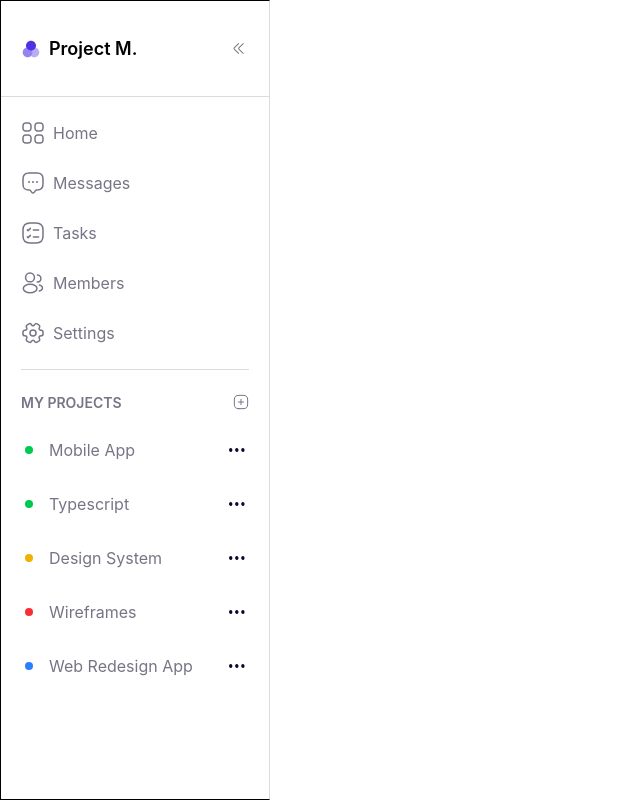
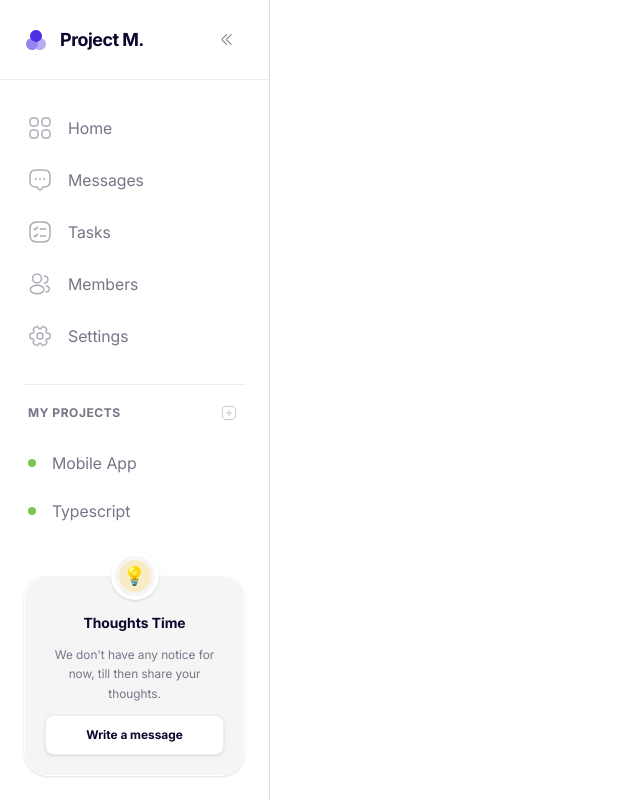
Before and after one commit to mr-asad-git/project-management, a React (Vite) app: page / in a window 1280 px wide. Shown: the whole page, without its empty margins (0-640 px from the left). Built offline with nearby package versions, Linux system fonts and the light colour scheme; a web font is replaced by a local one.

Commit message:
Optimized Sidebar | Applied transition

```diff
--- a/src/App.jsx
+++ b/src/App.jsx
@@ -1,9 +1,15 @@
-import React from 'react'
+import React, { useState } from 'react'
 import Sidebar from './components/Sidebar'
 
 const App = () => {
+  const [sidebar, setSideBar] = useState(true);
+
+  const toggleSidebar = () => {
+    setSideBar(!sidebar);
+  }
+
   return (
-    <Sidebar />
+    <Sidebar sidebar={sidebar} setSideBar={setSideBar} toggleSidebar={toggleSidebar} />
   )
 }
 
--- a/src/components/Sidebar.jsx
+++ b/src/components/Sidebar.jsx
@@ -1,6 +1,6 @@
 import React from 'react'
 
-const Sidebar = () => {
+const Sidebar = ({ sidebar, setSideBar, toggleSidebar }) => {
 
     const Projects = [
         {
@@ -33,68 +33,106 @@ const Sidebar = () => {
         },
     ]
     return (
-        <div className='Sidebar h-screen w-[270px] border border-r-[var(--dark-gray)]'>
-            <div className='flex flex-col h-full'>
-                <div className='Header flex items-center justify-between gap-2 h-24 px-5 border-b w-full border-b-[var(--dark-gray)]'>
-                    <div className="logoText flex items-center gap-2">
-                        <img src="/logo.svg" className='h-[20px] w-[20px] object-contain' alt="" />
-                        <span className='font-[Inter] font-[600] text-[18px]'>Project M.</span>
+        <aside className={`Sidebar h-screen sticky top-0 left-0 ${sidebar ? "w-[270px]" : "w-[100px]"} transition-all duration-300 ease-in-out border-r border-[#DBDBDB] bg-white flex flex-col overflow-x-hidden overflow-y-auto scrollbar-hide select-none z-50`}>
+            <div className="flex flex-col h-full w-full"> {/* Ensure it takes full width of the parent aside */}
+                {/* Header */}
+                <div className={`Header flex items-center ${sidebar ? "justify-between px-6" : "justify-center"} h-20 border-b border-[#DBDBDB]/50`}>
+                    <div className={`flex items-center gap-3 overflow-hidden transition-all duration-300 ${sidebar ? "opacity-100 w-auto" : "opacity-0 w-0 hidden"}`}>
+                        <img src="/logo.svg" className='h-[24px] w-[24px] object-contain flex-shrink-0' alt="Logo" />
+                        <h1 className={`font-bold text-[18px] tracking-tight text-[#0D062D] whitespace-nowrap`}>
+                            Project M.
+                        </h1>
                     </div>
-                    <img src="/dashboardclose.svg" className='h-[20px] w-[20px] object-contain' alt="" />
-                </div>
-                <div className="Navigations flex flex-col gap-[10px] py-[1rem] mx-5 leading-[40px] border-b border-[var(--dark-gray)]">
-                    <div className="Navigation flex items-center gap-2">
-                        <img src="/navIcons/category.svg" className='h-[24px] w-[24px] object-contain' alt="" />
-                        <span className='text-[16px] font-[400] font-[Inter] text-[var(--text-color)]'>Home</span>
-                    </div>
-                    <div className="Navigation flex items-center gap-2">
-                        <img src="/navIcons/message.svg" className='h-[24px] w-[24px] object-contain' alt="" />
-                        <span className='text-[16px] font-[400] font-[Inter] text-[var(--text-color)]'>Messages</span>
-                    </div>
-                    <div className="Navigation flex items-center gap-2">
-                        <img src="/navIcons/task-square.svg" className='h-[24px] w-[24px] object-contain' alt="" />
-                        <span className='text-[16px] font-[400] font-[Inter] text-[var(--text-color)]'>Tasks</span>
-                    </div>
-                    <div className="Navigation flex items-center gap-2">
-                        <img src="/navIcons/users.svg" className='h-[24px] w-[24px] object-contain' alt="" />
-                        <span className='text-[16px] font-[400] font-[Inter] text-[var(--text-color)]'>Members</span>
-                    </div>
-                    <div className="Navigation flex items-center gap-2">
-                        <img src="/navIcons/settings.svg" className='h-[24px] w-[24px] object-contain' alt="" />
-                        <span className='text-[16px] font-[400] font-[Inter] text-[var(--text-color)]'>Settings</span>
+                    <div className="flex justify-center items-center h-20">
+                        <button
+                            onClick={toggleSidebar}
+                            className="p-1.5 hover:bg-gray-100 cursor-pointer rounded-lg p-2 transition-all duration-200 active:scale-90 flex-shrink-0"
+                        >
+                            <img
+                                src={sidebar ? "/dashboardclose.svg" : "/dashboardopen.svg"}
+                                className='h-[20px] w-[20px] object-contain'
+                                alt="Toggle"
+                            />
+                        </button>
                     </div>
                 </div>
-                <div className="Projects flex flex-col py-[1rem] gap-[10px]">
-                    <div className="ProjectsHeader flex items-center justify-between h-8 px-5 w-full">
-                        <span className='font-[Inter] font-[600] text-[14px] text-[var(--text-color)]'>MY PROJECTS</span>
-                        <img src="/add-task.svg" className='h-[16px] w-[16px] object-contain' alt="" />
+
+
+                {/* Nav Links */}
+                <nav className="Navigations flex flex-col gap-1 py-6 px-4">
+                    {[
+                        { icon: "/navIcons/category.svg", label: "Home" },
+                        { icon: "/navIcons/message.svg", label: "Messages" },
+                        { icon: "/navIcons/task-square.svg", label: "Tasks" },
+                        { icon: "/navIcons/users.svg", label: "Members" },
+                        { icon: "/navIcons/settings.svg", label: "Settings" },
+                    ].map((item, index) => (
+                        <div
+                            key={index}
+                            className={`flex items-center ${sidebar ? "px-3 py-3 gap-4" : "justify-center w-12 h-12 self-center"} rounded-xl transition-all duration-200 cursor-pointer group hover:bg-[#5030E5]/5`}
+                        >
+                            <img src={item.icon} className='h-[24px] w-[24px] object-contain flex-shrink-0 opacity-60 group-hover:opacity-100 transition-opacity' alt={item.label} />
+                            <span className={`text-[16px] font-medium text-[#787486] group-hover:text-[#5030E5] transition-all duration-300 ${sidebar ? "opacity-100 translate-x-0" : "opacity-0 -translate-x-4 pointer-events-none absolute"} whitespace-nowrap`}>
+                                {item.label}
+                            </span>
+                        </div>
+                    ))}
+                </nav>
+
+                <div className="px-6">
+                    <div className="h-[1px] w-full bg-[#DBDBDB]/50"></div>
+                </div>
+
+                {/* Projects Section */}
+                <div className="flex-1 flex flex-col py-4 overflow-hidden">
+                    <div className={`ProjectsHeader flex items-center ${sidebar ? "justify-between px-7" : "justify-center px-0"} mb-4`}>
+                        <span className={`font-bold text-[12px] tracking-wider text-[#787486] uppercase transition-all duration-300 ${sidebar ? "opacity-100 translate-x-0" : "opacity-0 -translate-x-4 absolute pointer-events-none"}`}>
+                            MY PROJECTS
+                        </span>
+                        <button className={`hover:bg-gray-100 p-1 rounded-md transition-colors flex-shrink-0 ${!sidebar && "hidden"}`}>
+                            <img src="/add-task.svg" className='h-[16px] w-[16px] object-contain opacity-40 hover:opacity-100' alt="Add" />
+                        </button>
                     </div>
-                    {
-                        Projects.map((project) => (
-                            <div className="Project flex flex-col gap-[10px] justify-between px-3 w-full ">
-                                <div className="project-text w-full py-[10px] transition-all duration-200 hover:bg-[var(--button-color)]/8 cursor-pointer rounded-md flex justify-between items-center px-3">
-                                    <div className="project-title flex items-center gap-4">
-                                        {project.status === "Completed" ? (
-                                            <div className="rounded-green h-[8px] w-[8px] rounded-full bg-green-500"></div>
-                                        ) : project.status === "OnProgress" ? (
-                                            <div className="rounded-green h-[8px] w-[8px] rounded-full bg-yellow-500"></div>
-                                        ) : project.status === "OnHold" ? (
-                                            <div className="rounded-green h-[8px] w-[8px] rounded-full bg-red-500"></div>
-                                        ) : project.status === "Todo" ? (
-                                            <div className="rounded-green h-[8px] w-[8px] rounded-full bg-blue-500"></div>
-                                        ) : (
-                                            <div className="rounded-green h-[8px] w-[8px] rounded-full bg-gray-500"></div>
-                                        )}
-                                        <span className='font-[Inter] font-[400] text-[16px] text-[var(--text-color)]'>{project.name}</span>
-                                    </div>
-                                    <img src="/setting.svg" className='h-[16px] w-[16px] object-contain' alt="" />
+
+                    <div className="flex flex-col gap-1 px-4 overflow-y-auto scrollbar-hide">
+                        {Projects.map((project) => (
+                            <div
+                                key={project.id}
+                                className={`group flex items-center ${sidebar ? "justify-between px-3 py-2.5" : "justify-center w-12 h-12 self-center"} rounded-xl hover:bg-[#5030E5]/5 transition-all duration-200 cursor-pointer`}
+                            >
+                                <div className="flex items-center gap-4 overflow-hidden">
+                                    <div className={`h-[8px] w-[8px] rounded-full flex-shrink-0 ${project.status === "Completed" ? "bg-[#7AC555]" :
+                                        project.status === "OnProgress" ? "bg-[#FFA500]" :
+                                            project.status === "OnHold" ? "bg-[#D87272]" :
+                                                "bg-[#5030E5]"
+                                        }`}></div>
+                                    <span className={`text-[16px] font-medium text-[#787486] transition-all duration-300 group-hover:text-[#0D062D] ${sidebar ? "opacity-100 translate-x-0" : "opacity-0 -translate-x-4 pointer-events-none absolute"} whitespace-nowrap`}>
+                                        {project.name}
+                                    </span>
                                 </div>
+                                <img src="/setting.svg" className={`h-[16px] w-[16px] object-contain opacity-0 group-hover:opacity-40 transition-opacity ${sidebar ? "block" : "hidden"}`} alt="Settings" />
                             </div>
-                        ))
-                    }
+                        ))}
+                    </div>
+                </div>
+
+                {/* Premium Help Card */}
+                <div className={`px-6 py-6 transition-all duration-500 ease-in-out ${sidebar ? "opacity-100 translate-y-0" : "opacity-0 translate-y-10 pointer-events-none"}`}>
+                    <div className="bg-[#F5F5F5] p-5 rounded-3xl relative flex flex-col items-center text-center gap-3 shadow-sm border border-white">
+                        <div className="absolute -top-6 w-12 h-12 bg-[#F5F5F5] rounded-full flex items-center justify-center border-4 border-white shadow-sm">
+                            <div className="w-8 h-8 bg-yellow-400/20 rounded-full flex items-center justify-center text-yellow-600">
+                                <span className="text-[18px]">💡</span>
+                            </div>
+                        </div>
+                        <h4 className="text-[14px] font-bold mt-4 text-[#0D062D]">Thoughts Time</h4>
+                        <p className="text-[12px] text-[#787486] leading-relaxed">We don't have any notice for now, till then share your thoughts.</p>
+                        <button className="w-full py-2.5 bg-white text-[#0D062D] text-[12px] font-bold rounded-lg hover:bg-black hover:text-white transition-all duration-300 shadow-sm border border-[#DBDBDB]/50">
+                            Write a message
+                        </button>
+                    </div>
                 </div>
             </div>
-        </div>
+        </aside>
     )
 }
 
--- a/src/index.css
+++ b/src/index.css
@@ -5,9 +5,40 @@
     --dark-gray: #DBDBDB;
     --text-color: #787486;
     --button-color: #5030E5;
+    --bg-main: #FFFFFF;
+    --font-inter: "Inter", sans-serif;
 }
 
 @font-face {
     font-family: 'Inter';
-    src: url('./font/Inter/static/Inter_18pt-Regular.ttf');
+    /* Using absolute path since it's in public folder */
+    src: url('/font/Inter/static/Inter_18pt-Regular.ttf') format('truetype');
+    font-weight: 400;
 }
+
+@font-face {
+    font-family: 'Inter';
+    src: url('/font/Inter/static/Inter_18pt-SemiBold.ttf') format('truetype');
+    font-weight: 600;
+}
+
+@font-face {
+    font-family: 'Inter';
+    src: url('/font/Inter/static/Inter_18pt-Bold.ttf') format('truetype');
+    font-weight: 700;
+}
+
+body {
+    font-family: var(--font-inter);
+    color: #0D062D;
+    background: var(--bg-main);
+}
+
+.scrollbar-hide::-webkit-scrollbar {
+    display: none;
+}
+
+.scrollbar-hide {
+    -ms-overflow-style: none;
+    scrollbar-width: none;
+}
```
